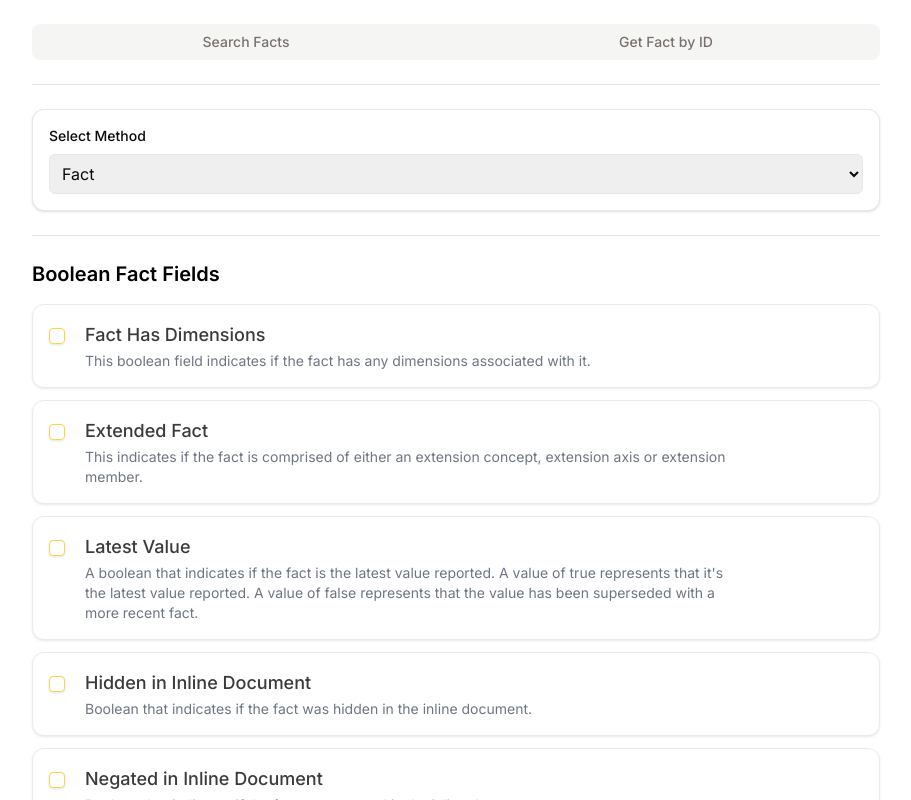
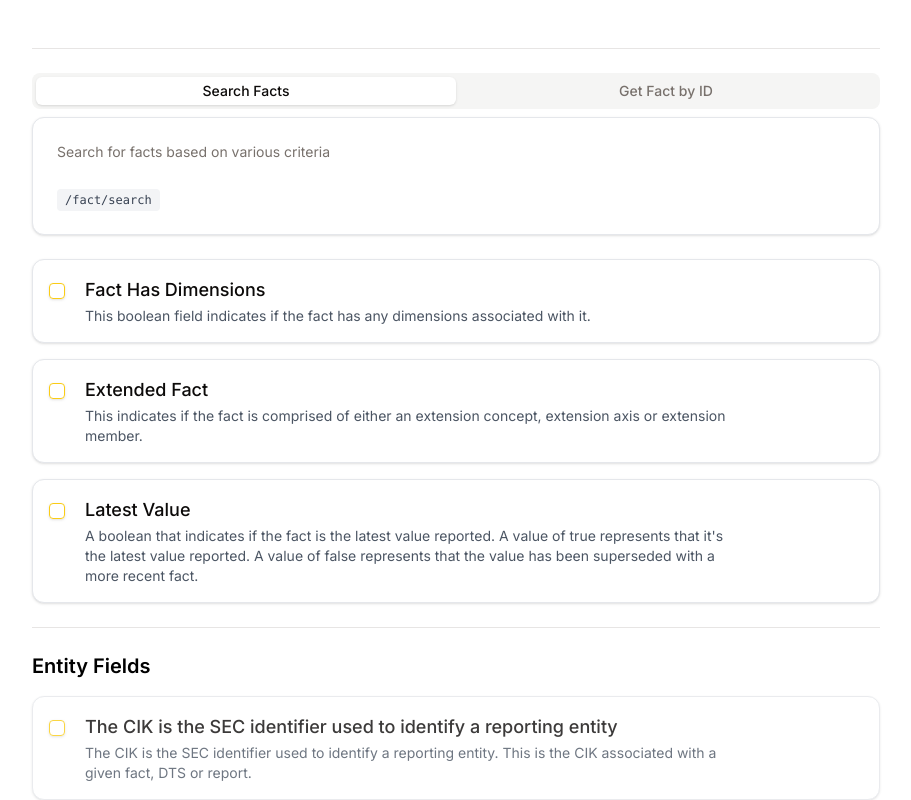
Before and after one commit to hamid-vakilzadeh/xbrl-us-next-js, a Next.js app: page /query in a window 1280 px wide. Shown: the top 800 px of the page, without its empty margins (184-1095 px from the left). Built offline with nearby package versions, Linux system fonts and the light colour scheme.

Commit message:
feat: refactor QueryBuilder to use selectedEndpoint state; update FactQuery component to handle children and remove FactCards

```diff
--- a/src/app/query/page.tsx
+++ b/src/app/query/page.tsx
@@ -2,67 +2,26 @@
 
 import React, { useState, useCallback, useTransition } from 'react';
 import {
-  FactCards,
+  FactQuery,
   FactHasDimensions,
   FactIsExtended,
   FactUltimus,
-  FactQuery,
- } from '@/components/query/fact';
+  FactInlineIsHidden,
+  FactInlineNegated
+} from '@/components/query/fact';
 import {
+  EntityCards,
   EntityId,
   EntityCik,
   EntityTicker,
- } from '@/components/query/entity';
+} from '@/components/query/entity';
 import { Card } from '@/components/ui/Card';
 import { Separator } from "@/components/ui/separator";
 import { Badge } from "@/components/ui/badge";
 
-
-
-const FACT_ENDPOINT_CONFIG = {
-    "fact.has-dimensions": {
-      "component": FactHasDimensions,
-      "has_endpoint_config": false
-    },
-    "fact.is-extended": {
-      "component": FactIsExtended,
-      "has_endpoint_config": false
-    },
-    "fact.ultimus": {
-      "component": FactUltimus,
-      "has_endpoint_config": false
-    },
-    "fact.id": {
-      "component": "TBD",
-      "has_endpoint_config": true,
-      "endpoint_config": [
-      {
-        "endpoint_id": "1",
-        "filter-method": "multi",
-      },
-      {
-        "endpoint_id": "2",
-        "filter-method": "single",
-      }],
-    },
-    "entity.id": {
-        "component": EntityId,
-        "has_endpoint_config": true,
-        "endpoint_config": [
-        {
-          "endpoint_id": "1",
-          "filter-method": "multi",
-        },
-        {
-          "endpoint_id": "2",
-          "filter-method": "single",
-        }],
-      },
-    }
-
 const QueryBuilder = () => {
   const [isPending, startTransition] = useTransition();
-  const [selectedMethod, setselectedMethod] = useState('fact');
+  const [selectedEndpoint, setSelectedEndpoint] = useState('1');
   const [enabledFields] = useState<Set<string>>(new Set(['fact.has-dimensions', 'fact.is-extended', 'fact.ultimus']));
   const [selectedFields, setSelectedFields] = useState<Set<string>>(new Set());
   const [fieldValues, setFieldValues] = useState<Record<string, string>>({});
@@ -80,20 +39,17 @@ const QueryBuilder = () => {
   const handleFieldSelect = useCallback((id: string, selected: boolean) => {
     startTransition(() => {
       if (!selected) {
-        // First disable the filter if it's enabled
         setFilterEnabledFields(prev => {
           const next = new Set(prev);
           next.delete(id);
           return next;
         });
-        // Then clear any filter values
         setFieldValues(prev => {
           const next = { ...prev };
           delete next[id];
           return next;
         });
       }
-      // Finally update selection
       setSelectedFields(prev => {
         const next = new Set(prev);
         if (selected) {
@@ -112,14 +68,12 @@ const QueryBuilder = () => {
         const next = new Set(prev);
         if (enabled) {
           next.add(id);
-          // Set default value to "any" when enabling filter
           setFieldValues(prev => ({
             ...prev,
             [id]: 'any'
           }));
         } else {
           next.delete(id);
-          // Clear filter value when filter is disabled
           setFieldValues(prev => {
             const next = { ...prev };
             delete next[id];
@@ -140,11 +94,11 @@ const QueryBuilder = () => {
     );
 
     return {
-      method: selectedMethod,
+      method: selectedEndpoint,
       fields,
       parameters
     };
-  }, [selectedMethod, selectedFields, filterEnabledFields, fieldValues]);
+  }, [selectedEndpoint, selectedFields, filterEnabledFields, fieldValues]);
 
   const getSummary = useCallback(() => ({
     selectedCount: selectedFields.size,
@@ -153,26 +107,49 @@ const QueryBuilder = () => {
 
   return (
     <div className="p-6 max-w-4xl mx-auto">
-      <FactQuery />
       <Separator className="my-6" />
-      <Card className="mb-6">
-        <div className="p-4">
-          <label className="block text-sm font-medium mb-2">Select Method</label>
-          <select
-            value={selectedMethod}
-            onChange={(e) => setselectedMethod(e.target.value)}
-            className="w-full p-2 border rounded-md"
-          >
-            <option value="fact">Fact</option>
-            <option value="report">Report</option>
-          </select>
+      <FactQuery
+        selectedEndpoint={selectedEndpoint}
+        onEndpointChange={setSelectedEndpoint}
+      >
+        <div className="space-y-4">
+          <FactHasDimensions
+            value={fieldValues[FactHasDimensions.id] || ''}
+            onChange={(value) => handleFieldChange(FactHasDimensions.id, value)}
+            enabled={enabledFields.has(FactHasDimensions.id)}
+            selected={selectedFields.has(FactHasDimensions.id)}
+            onSelect={(selected) => handleFieldSelect(FactHasDimensions.id, selected)}
+            filterEnabled={filterEnabledFields.has(FactHasDimensions.id)}
+            onFilterToggle={(enabled) => handleFilterToggle(FactHasDimensions.id, enabled)}
+            isLoading={isPending}
+          />
+
+          <FactIsExtended
+            value={fieldValues[FactIsExtended.id] || ''}
+            onChange={(value) => handleFieldChange(FactIsExtended.id, value)}
+            enabled={enabledFields.has(FactIsExtended.id)}
+            selected={selectedFields.has(FactIsExtended.id)}
+            onSelect={(selected) => handleFieldSelect(FactIsExtended.id, selected)}
+            filterEnabled={filterEnabledFields.has(FactIsExtended.id)}
+            onFilterToggle={(enabled) => handleFilterToggle(FactIsExtended.id, enabled)}
+            isLoading={isPending}
+          />
+
+          <FactUltimus
+            value={fieldValues[FactUltimus.id] || ''}
+            onChange={(value) => handleFieldChange(FactUltimus.id, value)}
+            enabled={enabledFields.has(FactUltimus.id)}
+            selected={selectedFields.has(FactUltimus.id)}
+            onSelect={(selected) => handleFieldSelect(FactUltimus.id, selected)}
+            filterEnabled={filterEnabledFields.has(FactUltimus.id)}
+            onFilterToggle={(enabled) => handleFilterToggle(FactUltimus.id, enabled)}
+            isLoading={isPending}
+          />
         </div>
-      </Card>
 
-      <Separator className="my-6" />
+        <Separator className="my-6" />
 
-      <div className="mb-8">
-        <FactCards
+        <EntityCards
           values={fieldValues}
           onChange={handleFieldChange}
           enabledFields={enabledFields}
@@ -182,7 +159,7 @@ const QueryBuilder = () => {
           onFilterToggle={handleFilterToggle}
           isLoading={isPending}
         />
-      </div>
+      </FactQuery>
 
       <Card className="mt-8">
         <div className="p-6">
--- a/src/components/query/fact.tsx
+++ b/src/components/query/fact.tsx
@@ -1,4 +1,4 @@
-import React from 'react';
+import React, { Children } from 'react';
 import { Card } from "@/components/ui/Card";
 import { cn } from "@/lib/utils";
 import { CheckboxWithLabel, BooleanFilter, QueryCardComponent, EndpointTabs } from "@/components/query/base";
@@ -512,94 +512,17 @@ export const FactInlineNegated: QueryCardComponent = ({
 };
 FactInlineNegated.id = "fact.inline-negated";
 
-// Array of all boolean fact components for easy mapping
-const booleanFactComponents = [
-    FactHasDimensions,
-    FactIsExtended,
-    FactUltimus,
-    FactInlineIsHidden,
-    FactInlineNegated
-];
-
-interface FactCardsProps {
-    values: Record<string, string>;
-    onChange: (id: string, value: string) => void;
-    enabledFields: Set<string>;
-    selectedFields: Set<string>;
-    onSelectField: (id: string, selected: boolean) => void;
-    filterEnabledFields: Set<string>;
-    onFilterToggle: (id: string, enabled: boolean) => void;
-    isLoading?: boolean;
-}
-
-export const FactCards: React.FC<FactCardsProps> = ({
-    values,
-    onChange,
-    enabledFields,
-    selectedFields,
-    onSelectField,
-    filterEnabledFields,
-    onFilterToggle,
-    isLoading
-}) => {
-    const getActiveFiltersCount = () => {
-        return Array.from(filterEnabledFields).filter(id =>
-            values[id] && values[id] !== 'any'
-        ).length;
-    };
-
-    return (
-        <div className="space-y-8">
-            <div>
-                <div className="flex items-center justify-between mb-4">
-                    <h2 className="text-xl font-semibold">Boolean Fact Fields</h2>
-                    {selectedFields.size > 0 && (
-                        <div className="flex items-center gap-2 text-sm text-gray-600">
-                            <span>{selectedFields.size} selected</span>
-                            {getActiveFiltersCount() > 0 && (
-                                <span className="px-2 py-0.5 bg-green-50 text-green-700 rounded-full border border-green-200">
-                                    {getActiveFiltersCount()} active filters
-                                </span>
-                            )}
-                        </div>
-                    )}
-                </div>
-                <div className="space-y-3">
-                    {booleanFactComponents.map((FactComponent) => (
-                        <div
-                            key={FactComponent.id}
-                            className={cn(
-                                'transition-opacity duration-200',
-                                !selectedFields.has(FactComponent.id) && 'opacity-80 hover:opacity-100'
-                            )}
-                        >
-                            <FactComponent
-                                value={values[FactComponent.id] || 'any'}
-                                onChange={(value) => onChange(FactComponent.id, value)}
-                                enabled={enabledFields.has(FactComponent.id)}
-                                selected={selectedFields.has(FactComponent.id)}
-                                onSelect={(selected) => onSelectField(FactComponent.id, selected)}
-                                filterEnabled={filterEnabledFields.has(FactComponent.id)}
-                                onFilterToggle={(enabled) => onFilterToggle(FactComponent.id, enabled)}
-                                isLoading={isLoading}
-                            />
-                        </div>
-                    ))}
-                </div>
-            </div>
-        </div>
-    );
-};
-
 interface FactQueryProps {
     selectedEndpoint: string;
     onEndpointChange: (endpointId: string) => void;
+    children?: React.ReactNode;
     // ... other props
 }
 
 export const FactQuery: React.FC<FactQueryProps> = ({
     selectedEndpoint,
     onEndpointChange,
+    children,
     // ... other props
 }) => {
     return (
@@ -609,7 +532,8 @@ export const FactQuery: React.FC<FactQueryProps> = ({
                 selectedEndpoint={selectedEndpoint}
                 onEndpointChange={onEndpointChange}
             />
-            {/* ... rest of your fact query components ... */}
+            {/* ... rest of fact query components ... */}
+            {children}
         </div>
     );
 };
```
